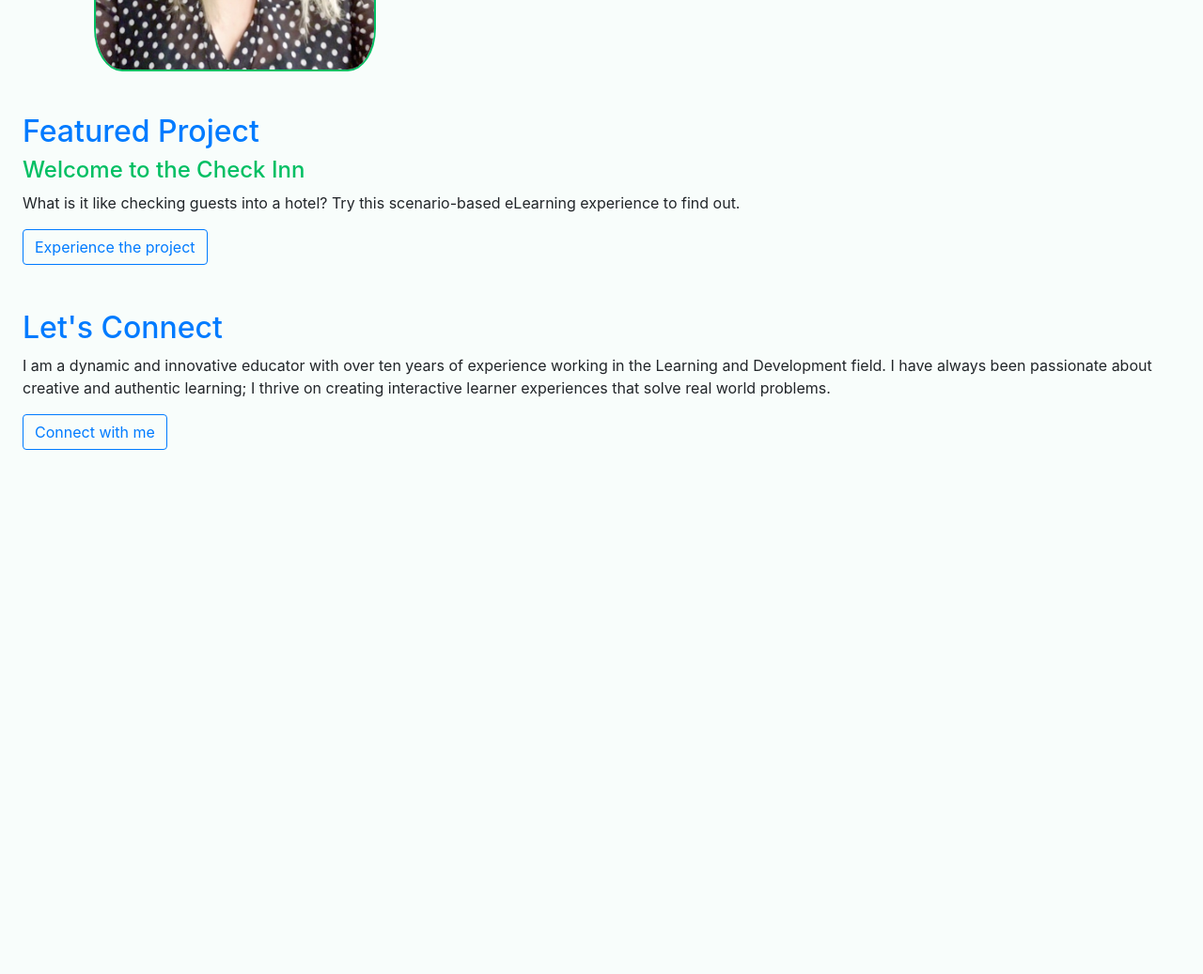
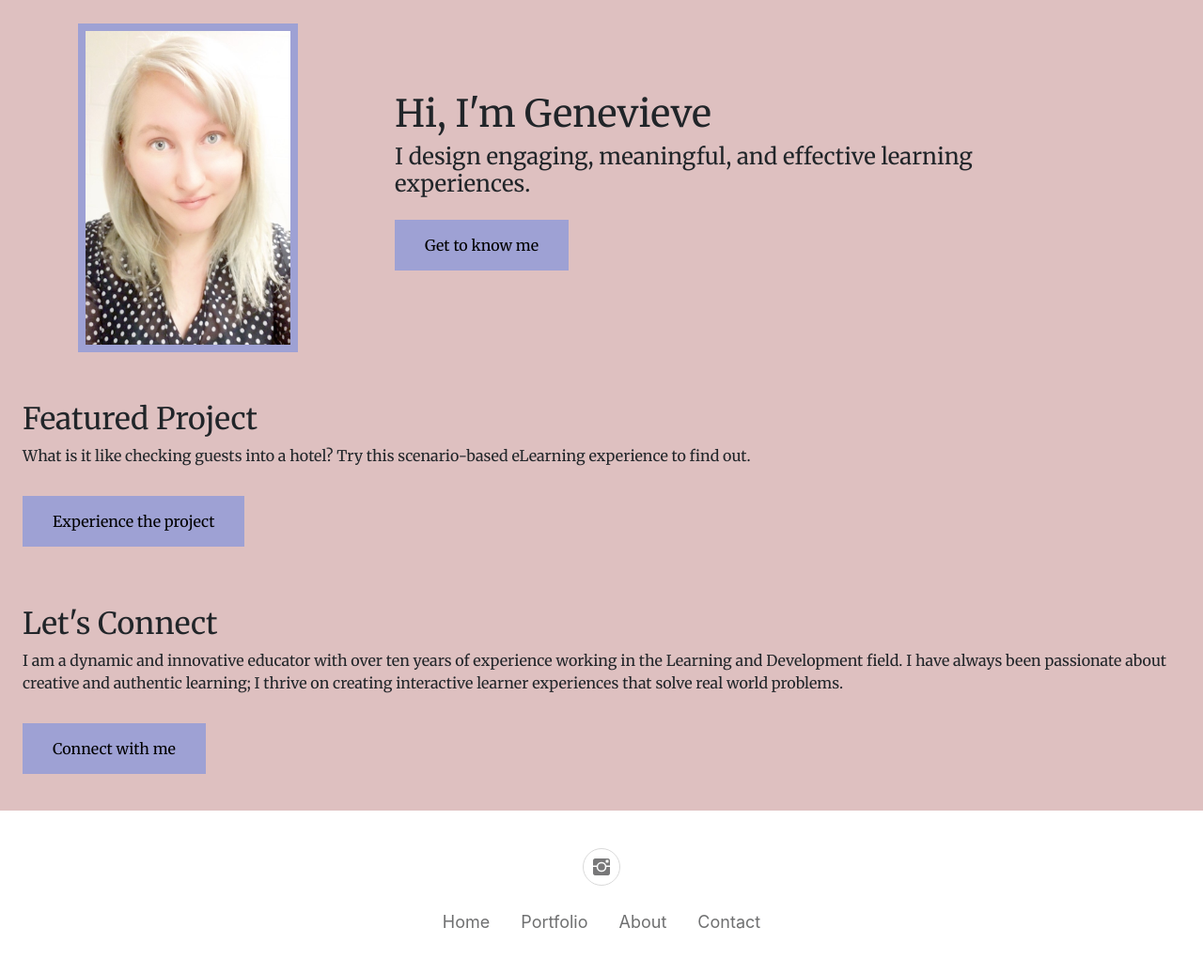
Before and after one commit to gking17/EDPS_GenevieveKing, a plain HTML site: page index.html in a window 1280 px wide. Shown: the part 459-1496 px from the top of the page at 94% size. Before the commit the page ends 962 px from the top, so only its background shows below. Drawn offline with nearby package versions, Linux system fonts and the light colour scheme.

Commit message:
advanced css

```diff
--- a/index.html
+++ b/index.html
@@ -10,8 +10,19 @@
   <link rel="stylesheet" href="https://cdn.jsdelivr.net/npm/bootstrap@4.4.1/dist/css/bootstrap.min.css"
     integrity="sha384-Vkoo8x4CGsO3+Hhxv8T/Q5PaXtkKtu6ug5TOeNV6gBiFeWPGFN9MuhOf23Q9Ifjh" crossorigin="anonymous">
 
+  <!--Font-->
+  <link rel="preconnect" href="https://fonts.googleapis.com">
+  <link rel="preconnect" href="https://fonts.gstatic.com" crossorigin>
+  <link
+    href="https://fonts.googleapis.com/css2?family=Merriweather:ital,wght@0,300;0,400;0,700;0,900;1,300;1,400;1,700;1,900&display=swap"
+    rel="stylesheet">
+
+  <meta charset="UTF-8">
+  <meta name="viewport" content="width=device-width, initial-scale=1.0">
   <title>Home | Genevieve King</title>
   <link rel="stylesheet" href="./styles.css">
+
+
 </head>
 
 <body>
@@ -41,15 +52,20 @@
     </div>
   </nav>
 
+  <!-- Banner -->
+  <div class="banner">
+    <img src="IDBanner.jpg" alt="Banner Image">
+  </div>
+
   <!-- Header (Photo and Tag Line) -->
   <div class="Header">
     <div class="column1">
-      <img src="GKPhoto.jpg" alt="Your Photo" style="max-width: 100%; height: auto;">
+      <img src="GKPhoto.jpg" alt="Genevieve King Photo" style="max-width: 100%; height: auto;">
     </div>
     <div class="column2">
       <h1>Hi, I'm Genevieve</h1>
       <h4>I design engaging, meaningful, and effective learning experiences.</h4>
-      <a button type="button" class="btn btn-outline-primary" href="./AboutMe.html">Get to know me</a>
+      <a button type="button" class="button" href="./AboutMe.html">Get to know me</a>
     </div>
   </div>
 
@@ -57,10 +73,9 @@
   <div class="Box">
     <div id="FeaturedProject">
       <h2>Featured Project</h2>
-      <h4>Welcome to the Check Inn</h4>
       <p>What is it like checking guests into a hotel? Try this scenario-based eLearning experience to find out.
       </p>
-      <a button type="button" class="btn btn-outline-primary" href="./Portfolio.html">Experience the project</a>
+      <a button type="button" class="button" href="./Portfolio.html">Experience the project</a>
     </div>
   </div>
   <!-- Let's Connect -->
@@ -71,11 +86,40 @@
         Development field.
         I have always been passionate about creative and authentic learning;
         I thrive on creating interactive learner experiences that solve real world problems.</p>
-      <a button type="button" class="btn btn-outline-primary" href="./ContactMe.html">Connect with me</a>
+      <a button type="button" class="button" href="./ContactMe.html">Connect with me</a>
     </div>
   </div>
   </div>
   </div>
+
+  <!--DOCTYPE html-->
+  <html>
+
+  <head>
+    <meta charset="utf-8">
+    <meta name="viewport" content="width=device-width, initial-scale=1.0">
+    <title>Untitled</title>
+    <link rel="stylesheet" href="https://cdnjs.cloudflare.com/ajax/libs/twitter-bootstrap/4.1.3/css/bootstrap.min.css">
+    <link rel="stylesheet" href="https://cdnjs.cloudflare.com/ajax/libs/ionicons/2.0.1/css/ionicons.min.css">
+    <link rel="stylesheet" href="assets/css/style.css">
+  </head>
+
+  <body>
+    <div class="footer-basic">
+      <footer>
+        <div class="social"><a href="http://www.linkedin.com/in/genevieve-king-3089a584" target="_blank"><i
+              class="icon ion-social-instagram"></i></a></a></div>
+        <ul class="list-inline">
+          <li class="list-inline-item"><a href="#">Home <span class="sr-only">(current)</span></a></li>
+          <li class="list-inline-item"><a href="./Portfolio.html">Portfolio</a></li>
+          <li class="list-inline-item"><a href="./AboutMe.html">About</a></li>
+          <li class="list-inline-item"><a href="./ContactMe.html">Contact</a></li>
+        </ul>
+      </footer>
+    </div>
+    <script src="https://cdnjs.cloudflare.com/ajax/libs/jquery/3.2.1/jquery.min.js"></script>
+    <script src="https://cdnjs.cloudflare.com/ajax/libs/twitter-bootstrap/4.1.3/js/bootstrap.bundle.min.js"></script>
+
 
     <!-- Optional JavaScript -->
     <!-- jQuery first, then Popper.js, then Bootstrap JS -->
--- a/styles.css
+++ b/styles.css
@@ -1,24 +1,84 @@
 body {
-    background-color: #f8fdfb;
+    background-color: #DEC0C0;
+    font-family: "Merriweather"
 }
 
 h1 {
-    color: #007bff;
+    color: black;
+    font-family: "Lora";
 }
 
 h2 {
-    color: #007bff;
+    color: black;
 }
 
 h4 {
-    color: #00bf63;
+    color: black;
+}
+
+.merriweather-light {
+    font-family: "Merriweather", serif;
+    font-weight: 300;
+    font-style: normal;
+}
+
+.lora-header {
+    font-family: "Lora", serif;
+    font-optical-sizing: auto;
+    font-weight: 700;
+    font-style: normal;
+}
+
+.button {
+    background-color: #9EA1D4;
+    border: none;
+    color: black;
+    padding: 15px 32px;
+    margin: 15px 0px;
+    text-align: center;
+    text-decoration: none;
+    display: inline-block;
+    font-size: 16px;
+    min-width: 100px;
+    max-width: 300px;
+    transition-duration: 0.4s;
+    cursor: pointer;
+}
+
+.button:hover {
+    background-color: white;
+    color: black;
+    text-decoration: none;
+}
+
+.banner {
+    width: 100%;
+    height: 400px;
+    background-color: #b3b5d8;
+    display: flex;
+    justify-content: center;
+    overflow: hidden;
+}
+
+.banner img {
+    width: auto;
+    height: 100%;
+    object-fit: contain;
+}
+
+@media only screen and (max-width: 450px) {
+    .banner {
+        height: 150px;
+    }
 }
 
 .Header {
     display: flex;
     justify-content: space-evenly;
     align-items: center;
-    padding: 100px
+    padding: 50px;
+    background-color: #DEC0C0;
+    flex-direction: row;
 }
 
 .column1 {
@@ -33,20 +93,32 @@ h4 {
 }
 
 .column1 img {
-    border-radius: 10%;
     max-width: 100%;
-    max-width: 100%;
+    max-height: 350px;
     flex-shrink: 1;
     height: auto;
-    border: 2px solid #00bf63
+    border: 8px solid #9EA1D4
 }
 
 .column2 {
     display: flex;
-    flex: 1;
+    flex: 2;
     padding: 50px;
     flex-direction: column;
-    align-items: flex-start
+    align-items: flex-start;
+    font-family: "Merriweather";
+    background-color: #DEC0C0;
+}
+
+@media only screen and (max-width: 768px) {
+    .Header {
+        flex-direction: column;
+    }
+
+    .column1,
+    .column2 {
+        flex: auto;
+    }
 }
 
 .Box {
@@ -57,11 +129,8 @@ h4 {
     height: auto;
     min-width: 100px;
     object-fit: cover;
-}
-
-.btn-outline-primary {
-    min-width: 100px;
-    max-width: 300px;
+    font-family: "Merriweather";
+    background-color: #DEC0C0;
 }
 
 .Resume {
@@ -69,3 +138,60 @@ h4 {
     max-height: 100%;
     flex-shrink: 1
 }
+
+body {
+    margin: 0;
+    overflow-x: hidden;
+}
+
+.footer-basic {
+    padding: 40px 0;
+    background-color: #ffffff;
+    color: #4b4c4d;
+}
+
+.footer-basic ul {
+    padding: 0;
+    list-style: none;
+    text-align: center;
+    font-size: 18px;
+    line-height: 1.6;
+    margin-bottom: 0;
+}
+
+.footer-basic li {
+    padding: 0 10px;
+}
+
+.footer-basic ul a {
+    color: inherit;
+    text-decoration: none;
+    opacity: 0.8;
+}
+
+.footer-basic ul a:hover {
+    opacity: 1;
+}
+
+.footer-basic .social {
+    text-align: center;
+    padding-bottom: 25px;
+}
+
+.footer-basic .social>a {
+    font-size: 24px;
+    width: 40px;
+    height: 40px;
+    line-height: 40px;
+    display: inline-block;
+    text-align: center;
+    border-radius: 50%;
+    border: 1px solid #ccc;
+    margin: 0 8px;
+    color: inherit;
+    opacity: 0.75;
+}
+
+.footer-basic .social>a:hover {
+    opacity: 0.9;
+}
```
Also changed, not shown: AboutMe.html (+9 -2 lines), ContactMe.html (+12 -3 lines), Portfolio.html (+7 -0 lines), IDBanner.jpg (added). Lines whose indentation alone changed are shown as unchanged.
